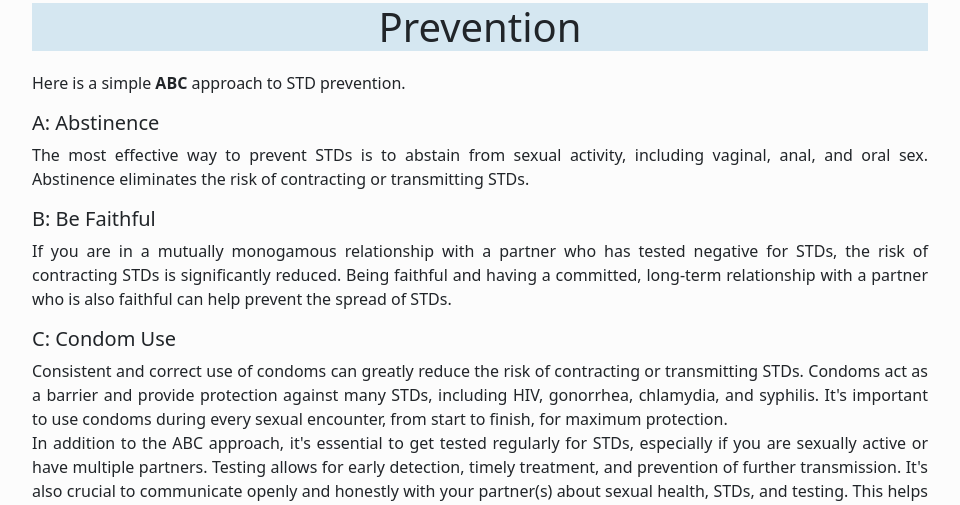
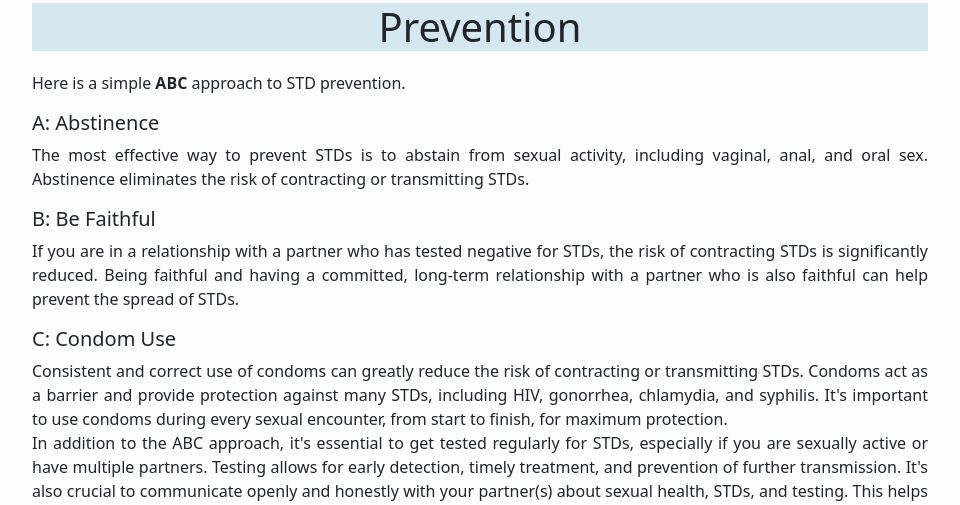
Before and after one commit to mihret-tibebe/chat-bot, a Flask app: page / in a window 1280 px wide. Shown: the part 3959-4464 px from the top of the page, without its empty margins (256-1216 px from the left). Run offline with Flask 2, Linux system fonts and the light colour scheme; parts of the project's set-up code (start-up, migrations or seed data) failed here and were passed over; some libraries are stand-ins or nearby versions.

Commit message:
for further info

```diff
--- a/templates/index.html
+++ b/templates/index.html
@@ -378,7 +378,7 @@
 		<h5>B: Be Faithful</h5>
 
 		<p>
-			If you are in a mutually monogamous relationship with a partner who has tested negative for STDs, the risk
+			If you are in a relationship with a partner who has tested negative for STDs, the risk
 			of contracting STDs is significantly reduced. Being faithful and having a committed, long-term relationship
 			with a partner who is also faithful can help prevent the spread of STDs.
 		</p>
```
